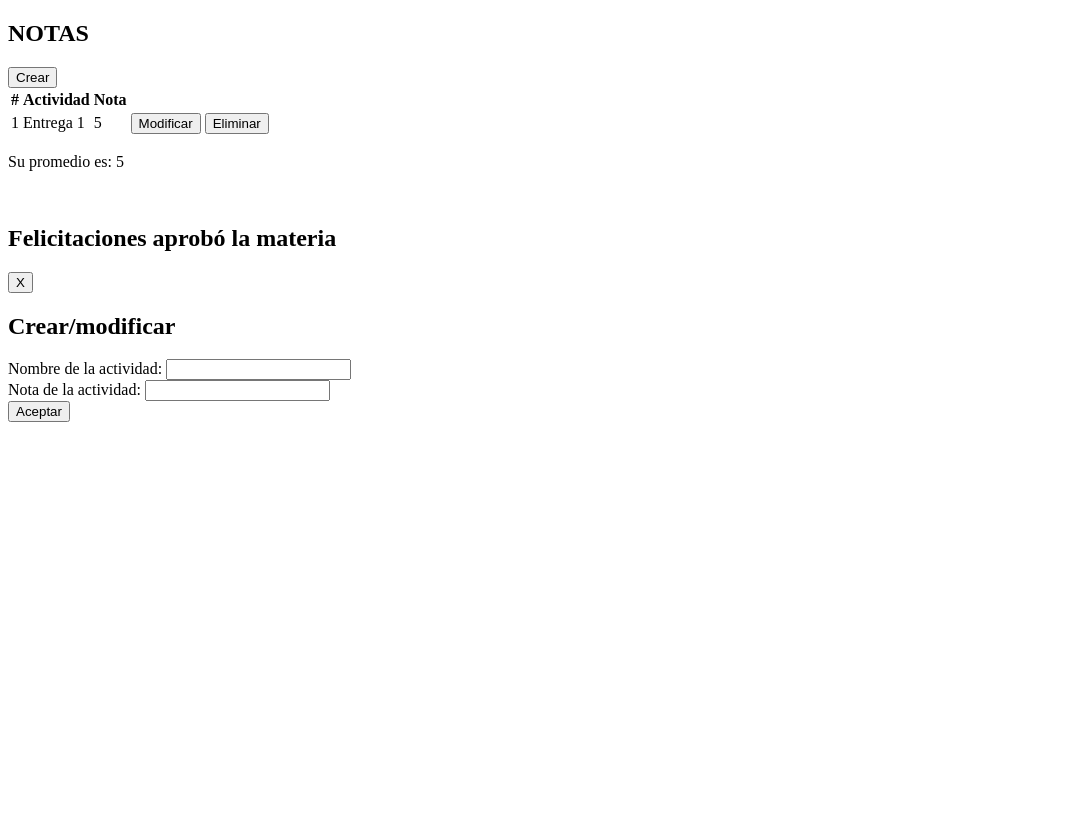
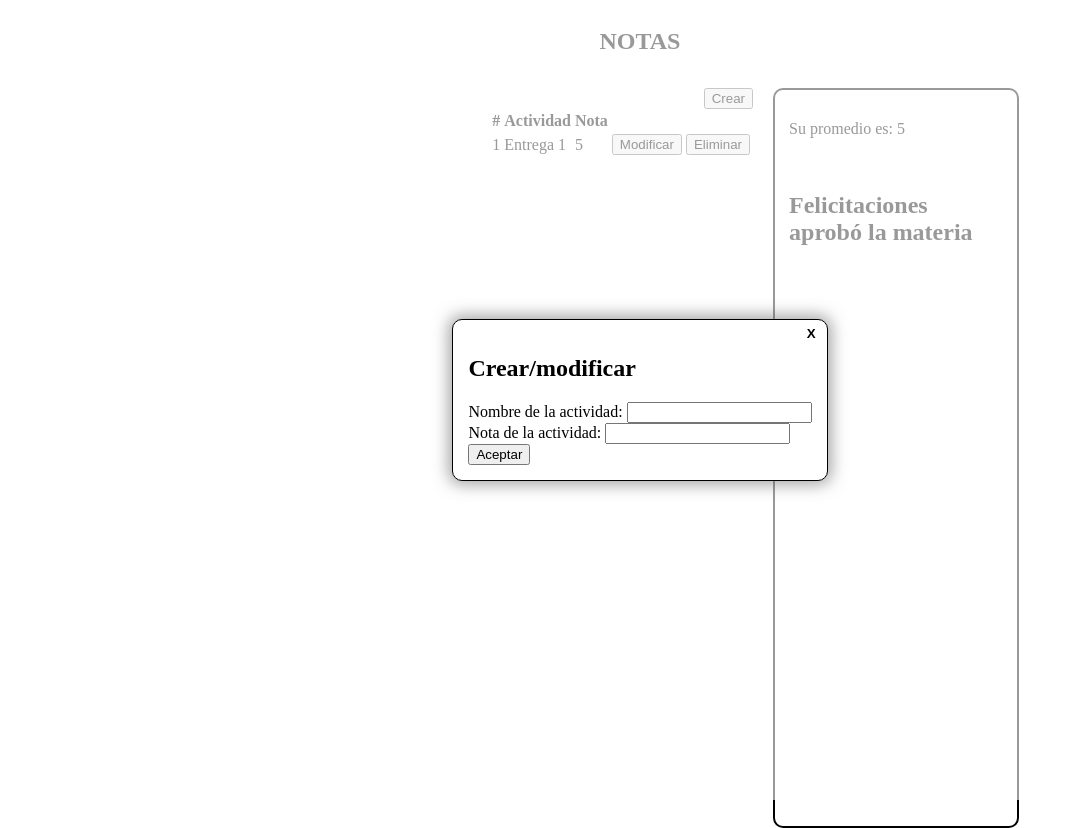
Before and after one commit to JuanSanabria55822013/notas_app, a plain HTML site: page index.html in a window 1280 px wide. Shown: the whole page, without its empty margins (0-1074 px from the left). Before the commit the page ends 800 px from the top, so only its background shows below. Drawn offline with Linux system fonts and the light colour scheme.

Commit message:
Se agregaron css para la pagina y para el modal

```diff
--- /dev/null
+++ b/css/modal.css
@@ -0,0 +1,31 @@
+.modal-content {
+    position: fixed;
+    left: 0px;
+    top: 0px;
+    width: 100%;
+    height: 100vh;
+    background-color: rgba(255, 255, 255, 0.6);
+    display: flex;
+    justify-content: center;
+    align-items: center;
+}
+
+.modal-content .form-content{
+    border: 1px solid #000;
+    border-radius: 10px;
+    background-color: #fff;
+    padding: 15px;
+    box-shadow: 0px 0px 15px 4px rgba(85, 85, 85, 0.5);
+    position: relative;
+}
+
+.cerrar-btn{
+    position: absolute;
+    top: 5px;
+    right: 5px;
+    background-color: rgba(255, 255, 255, 0);
+    border: 0px;
+    color: #000;
+    font-weight: bolder;
+    cursor: pointer;
+}
--- /dev/null
+++ b/css/page.css
@@ -0,0 +1,33 @@
+.page-content{
+    display: grid;
+    grid-template-areas:
+    "titulo titulo"
+    "notas promedio";
+    grid-gap: 20px;
+    width: 60%;
+    margin: auto;
+    height: 100vh;
+    grid-template-columns: 2fr 1fr;
+    grid-template-rows: 60px calc(100vh - 60px);
+}
+
+.page-content .titulo{
+    grid-area: titulo;
+    width: 100%;
+    text-align: center;
+}
+
+.page-content .notas-content{
+    grid-area: notas;
+    display: flex;
+    flex-direction: column;
+    align-items: flex-end;
+    justify-content: flex-start;
+}
+
+.page-content .promedio-content{
+    grid-area: promedio;
+    border: 2px solid #000;
+    border-radius: 10px;
+    padding: 14px;
+}
--- a/index.html
+++ b/index.html
@@ -3,6 +3,8 @@
     <head>
         <meta charset="UTF-8">
         <title>Notas</title>
+        <link rel="stylesheet" href="css/page.css">
+        <link rel="stylesheet" href="css/modal.css">
     </head>
 
     <body>
@@ -41,7 +43,7 @@
         </section>
         <section class="modal-content">
             <article class="form-content">
-                <button>X</button>
+                <button class="cerrar-btn">X</button>
                 <h2>Crear/modificar</h2>
                 <form>
                     <div>
```
